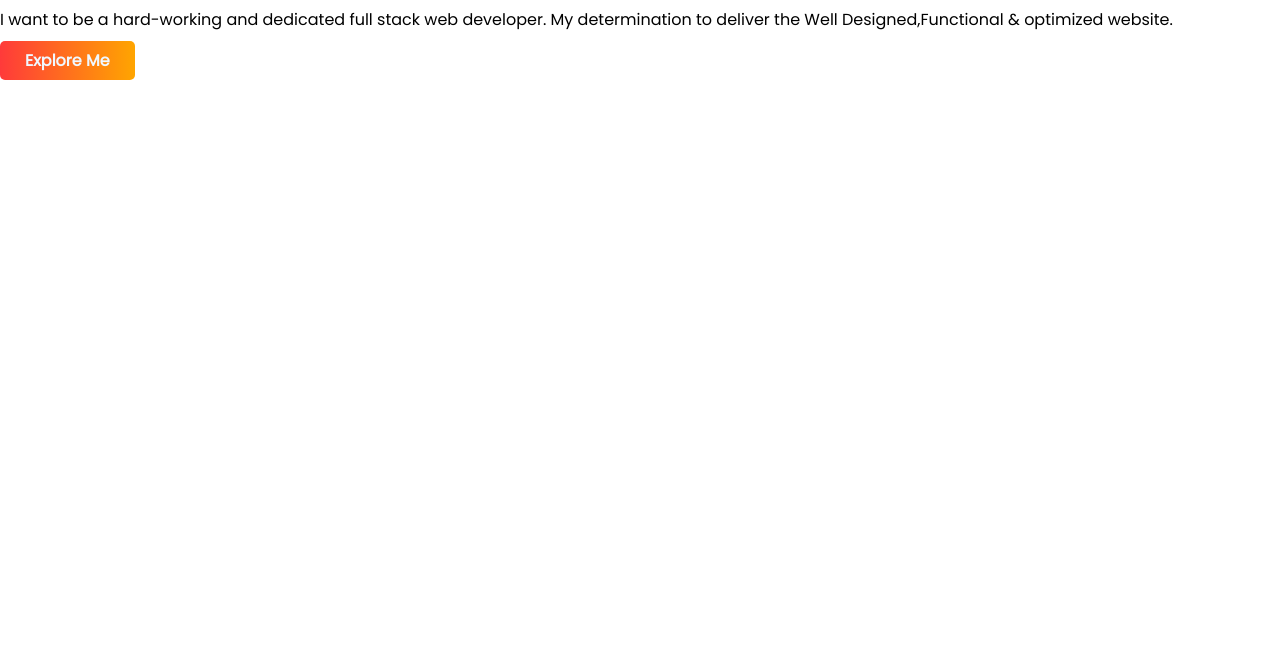
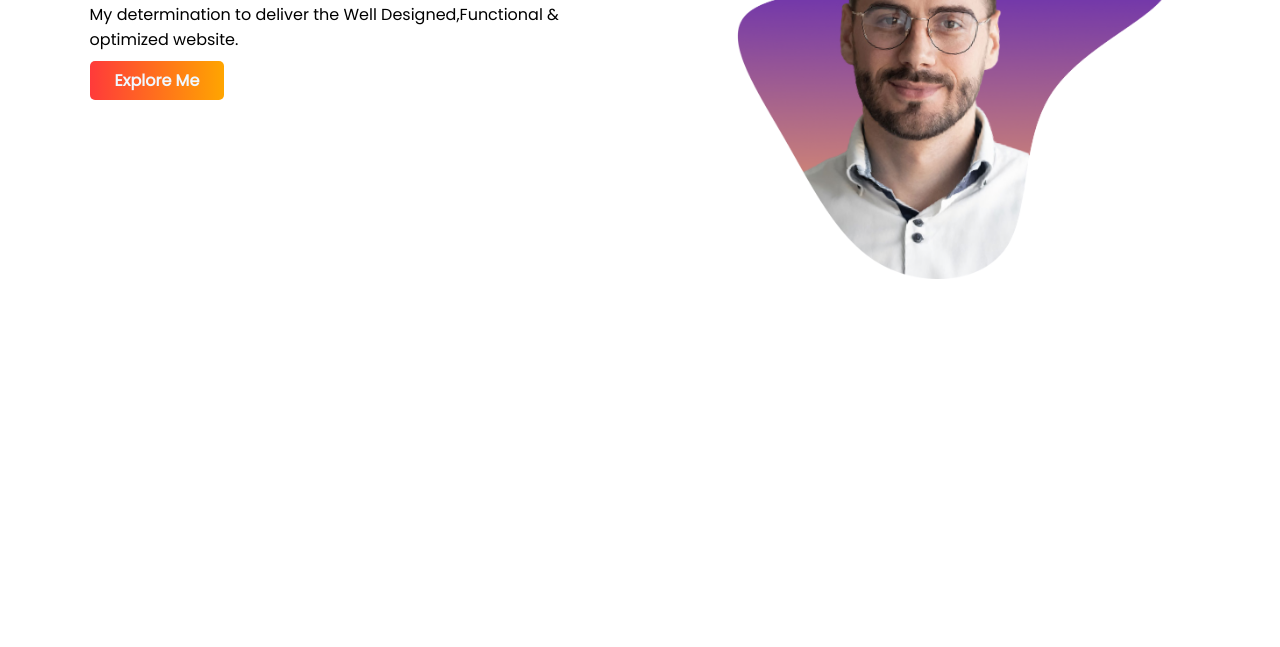
Before and after one commit to Mohi-webdev/first-assignment, a plain HTML site: page index.html in a window 1280 px wide. Shown: the part 153-800 px from the top of the page. Drawn offline with Linux system fonts and the light colour scheme.

Commit message:
top right

```diff
--- a/index.html
+++ b/index.html
@@ -11,10 +11,17 @@
     <title>MOHIUDDIN</title>
 </head>
 <body>
-    <h1>Stay Focused on</h1>
-    <h1><span class="mission-color">Mission 2022</span></h1>
-    <p>I want to be a hard-working and dedicated full stack web developer. My determination to deliver the Well Designed,Functional & optimized website.</p>
-    <a class="click-style" target="_blank" href="http://">Explore Me</a>
+    <section>
+        <div class="top-align">
+            <h1>Stay Focused on</h1>
+            <h1><span class="mission-color">Mission 2022</span></h1>
+            <p>I want to be a hard-working and dedicated full stack web developer. My determination to deliver the Well Designed,Functional & optimized website.</p>
+            <a class="click-style" target="_blank" href="http://">Explore Me</a>
+        </div>
+        <div class="top-align">
+            <img src="images/Person/person-5.png" alt="profile picture">
+        </div>
+    </section>
 
 </body>
 </html>
--- a/style.css
+++ b/style.css
@@ -1,7 +1,9 @@
 body{
     margin:0;
     font-family: 'Poppins', sans-serif;
-
+}
+section{
+    display: flex;
 }
 
 .mission-color{
@@ -16,3 +18,13 @@ body{
     color: aliceblue;
     font-weight: 700;
 }
+
+.top-align{
+    width: 50%;
+    margin-left: 5%;
+    padding-left: 2%;
+}
+.top-align img {
+    width: 80%;
+
+}
```
Also changed, not shown: images/Person/person-5.png (added).
